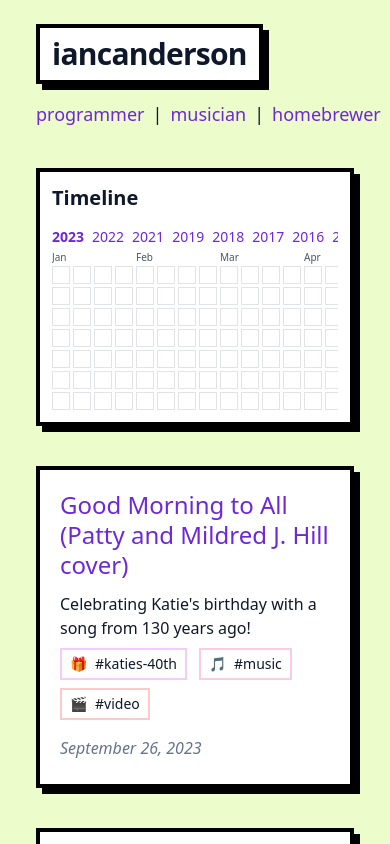
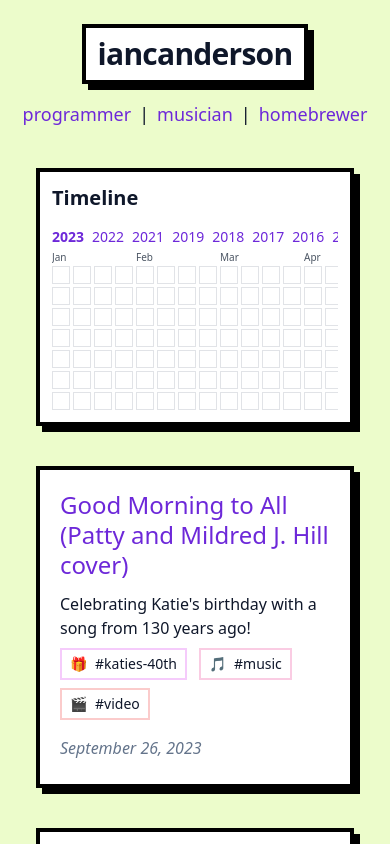
Before and after one commit to iancanderson/iancanderson.com, a Next.js app: page / in a window 390 px wide. Shown: the top 844 px of the page. Built offline with nearby package versions, Linux system fonts and the light colour scheme.

Commit message:
style(header): center on small screens; right-align subheading on md+; keep heading left on md+

```diff
--- a/components/header.tsx
+++ b/components/header.tsx
@@ -2,13 +2,14 @@ import Link from "next/link";
 
 const Header = () => {
   return (
-    <div className="mt-6 mb-10 text-left">
-      <h1 className="inline-block brutal-border bg-[color:var(--brutal-card)] px-3 py-2 text-3xl md:text-5xl font-extrabold tracking-tight text-[color:var(--brutal-fg)]">
+    <div className="mt-6 mb-10">
+      <div className="flex flex-col md:flex-row md:items-end md:justify-between">
+        <h1 className="inline-block brutal-border bg-[color:var(--brutal-card)] px-3 py-2 text-3xl md:text-5xl font-extrabold tracking-tight text-[color:var(--brutal-fg)] self-center md:self-start text-center md:text-left">
           <Link href="/" className="no-underline text-[color:var(--brutal-fg)]">
             iancanderson
           </Link>
         </h1>
-      <div className="text-lg mt-4">
+        <div className="text-lg mt-4 md:mt-0 self-center md:self-end text-center md:text-right">
           <Link href="/tags/software" className="brutal-link">programmer</Link>
           <span className="mx-2">|</span>
           <Link href="/tags/music" className="brutal-link">musician</Link>
@@ -16,6 +17,7 @@ const Header = () => {
           <Link href="/tags/homebrewing" className="brutal-link">homebrewer</Link>
         </div>
       </div>
+    </div>
   );
 };
 
```
Lines whose indentation alone changed are shown as unchanged.
